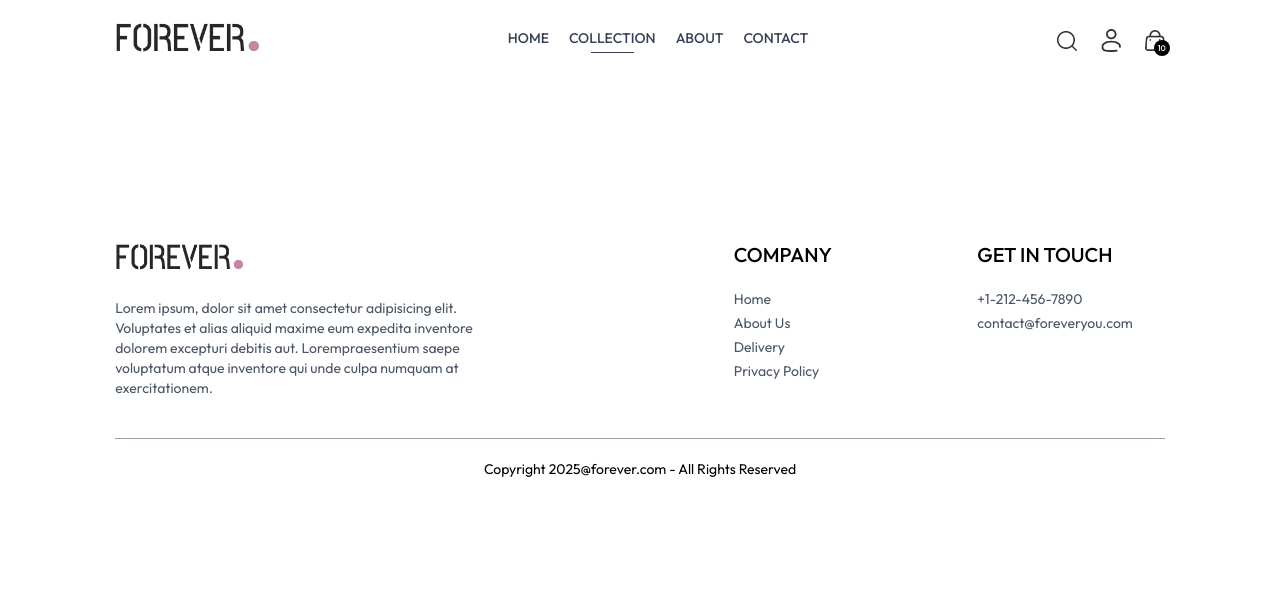
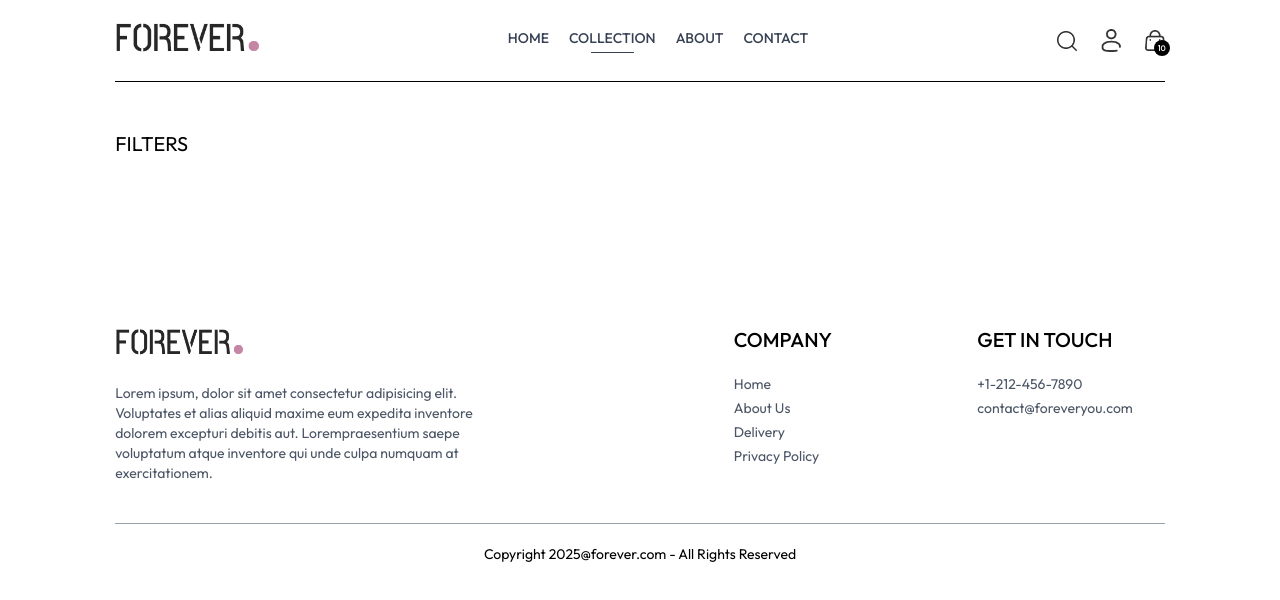
Before and after one commit to tanya-pvt2005/ecommerce-app, a React (Vite) app in the folder frontend/: page /collection in a window 1280 px wide. Shown: the top 600 px of the page. Built offline with nearby package versions, Linux system fonts and the light colour scheme.

Commit message:
Collections

```diff
--- a/frontend/src/pages/Collection.jsx
+++ b/frontend/src/pages/Collection.jsx
@@ -1,8 +1,35 @@
 import React from 'react'
+import {ShopContext} from "../context/ShopContext"
+import { useContext, useState} from 'react';
+const Collection = () => {
 
-const Collection = () => {
+  //first we need data of all products
+  const {products} = useContext(ShopContext);
+  const [showFilter, setShowFilter] = useState(false)
+
   return (
-    <div>
+    <div className='flex flex-col sm:flex-row gap-1 sm:gap-10 pt-10 border-t'>
+
+      {/* filter options */}
+      <div className = 'min-w-60'>
+        <p className='my-2 text-xl flex items-center cursor-pointer gap-2'>FILTERS</p>
+        {/* category filters */}
+        <div className={`border border-gray-300 pl-5 py-3 mt-6  ${showFilter ? '' : 'hidden'  }`}>
+          <p className = 'mb-3 text-sm font-medium'>CATEGORIES</p>
+          <div className='flex flex-col gap-2 text-sm font-light text-gray-700'>
+            <p className='flex gap-2'>
+              <input type= 'checkbox' className='w-3' value = {'Men'}/>Men
+            </p>
+             <p className='flex gap-2'>
+              <input type= 'checkbox' className='w-3' value = {'Women'}/>Women
+            </p>
+             <p className='flex gap-2'>
+              <input type= 'checkbox' className='w-3' value = {'Kids'}/>Kids
+            </p>
+          </div>
+
+        </div>
+      </div>
 
     </div>
   )
```
